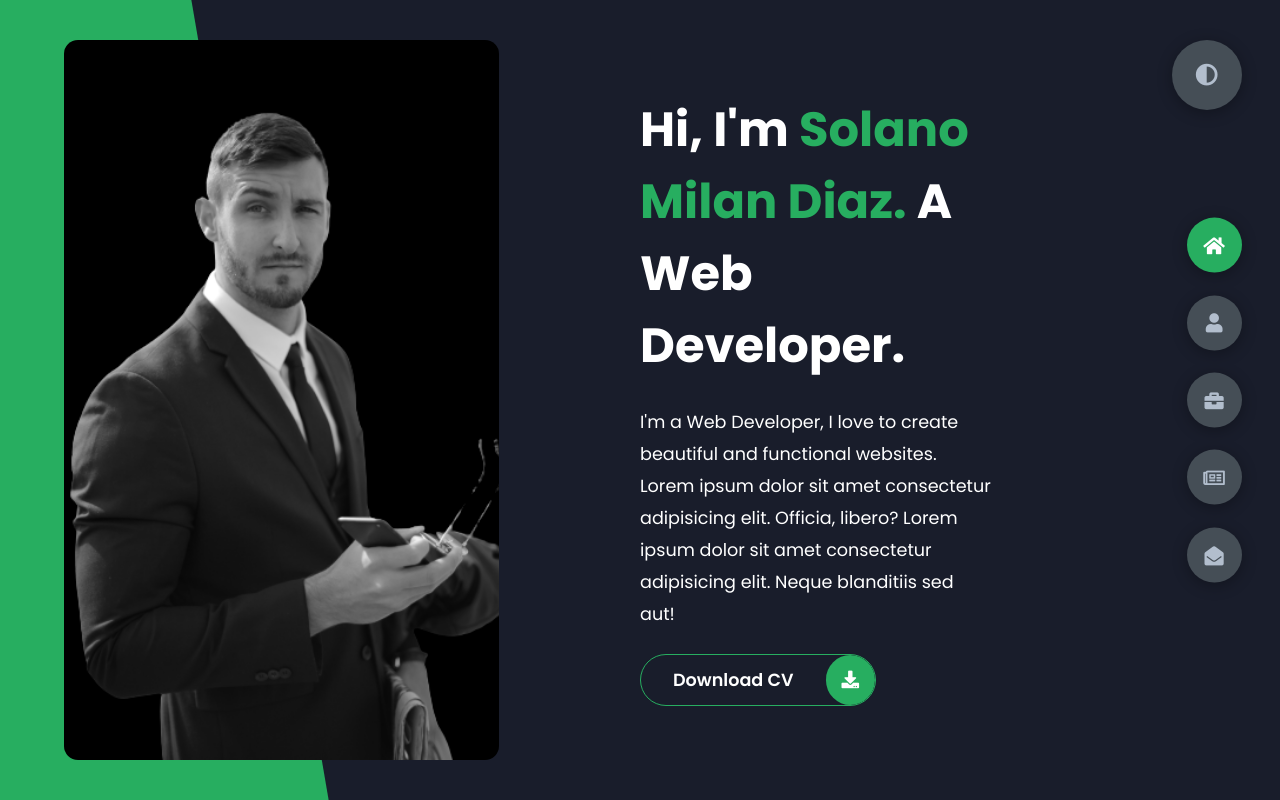
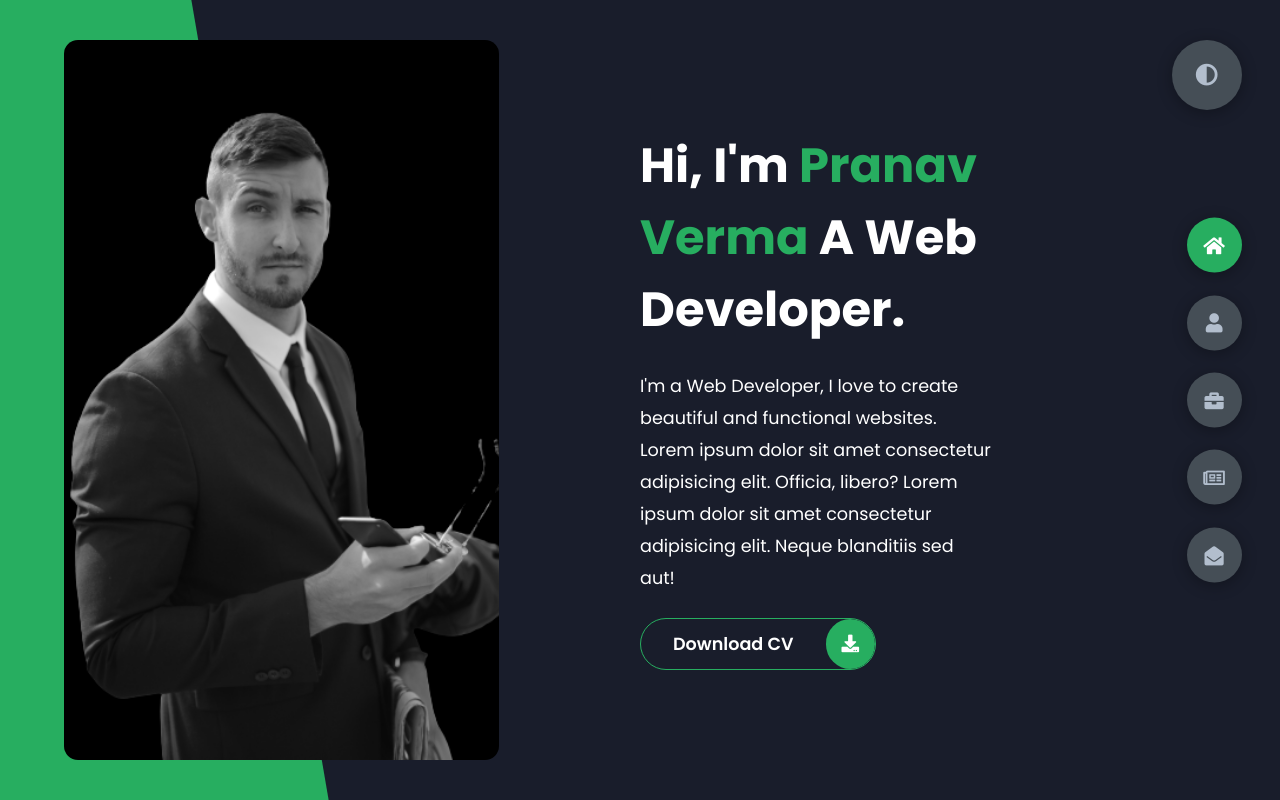
Before and after one commit to programmer-verma3827/Portfolio, a plain HTML site: page pranav_portfolio/index.html in a window 1280 px wide. Drawn offline with Linux system fonts and the light colour scheme.

Commit message:
new commit

```diff
--- a/pranav_portfolio/index.html
+++ b/pranav_portfolio/index.html
@@ -22,7 +22,7 @@
             </div>
             <div class="right-header">
                 <h1 class="name">
-                    Hi, I'm <span>Solano Milan Diaz.</span>
+                    Hi, I'm <span>Pranav Verma</span>
                     A Web Developer.
                 </h1>
                 <p>
```
